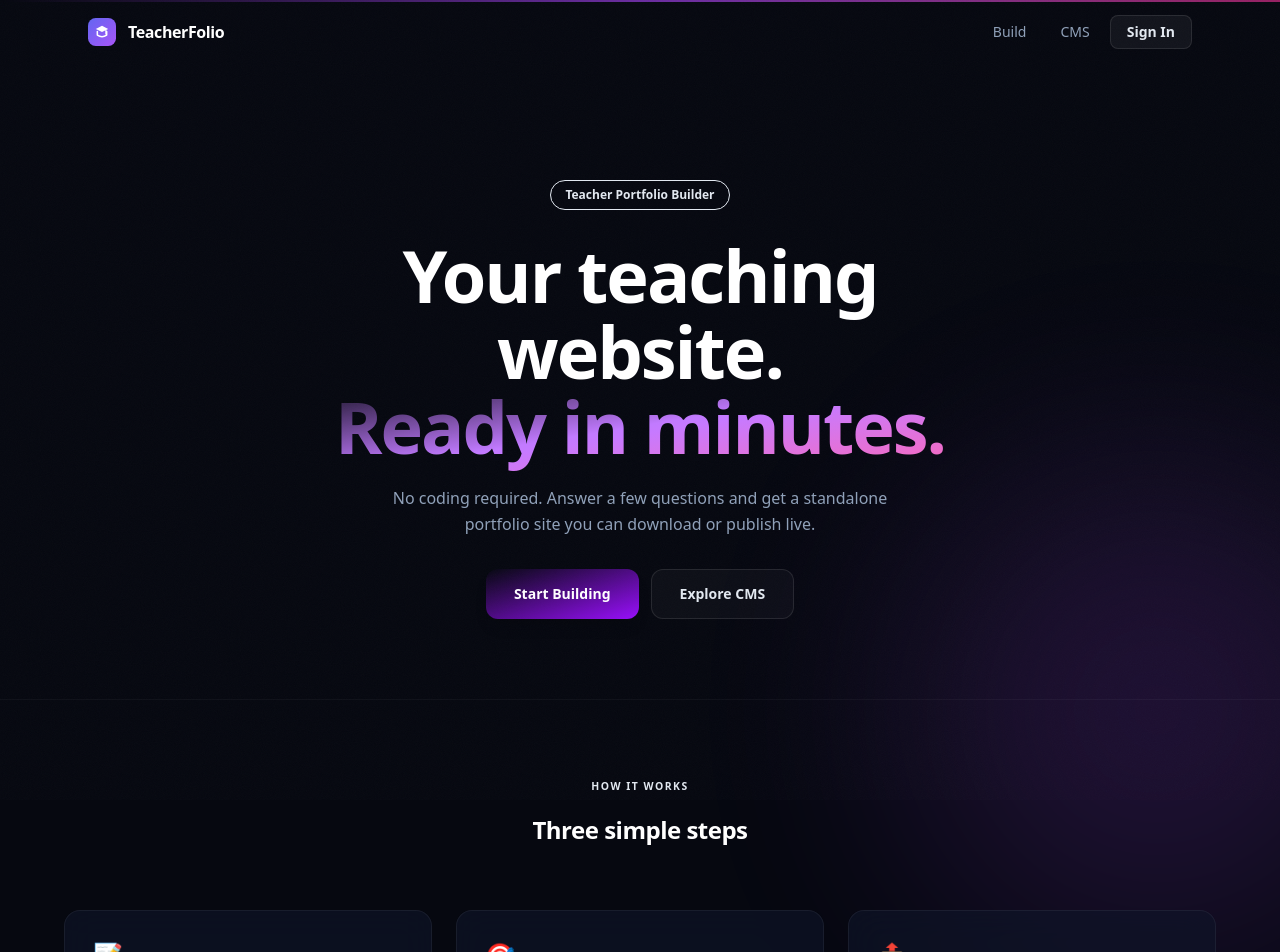
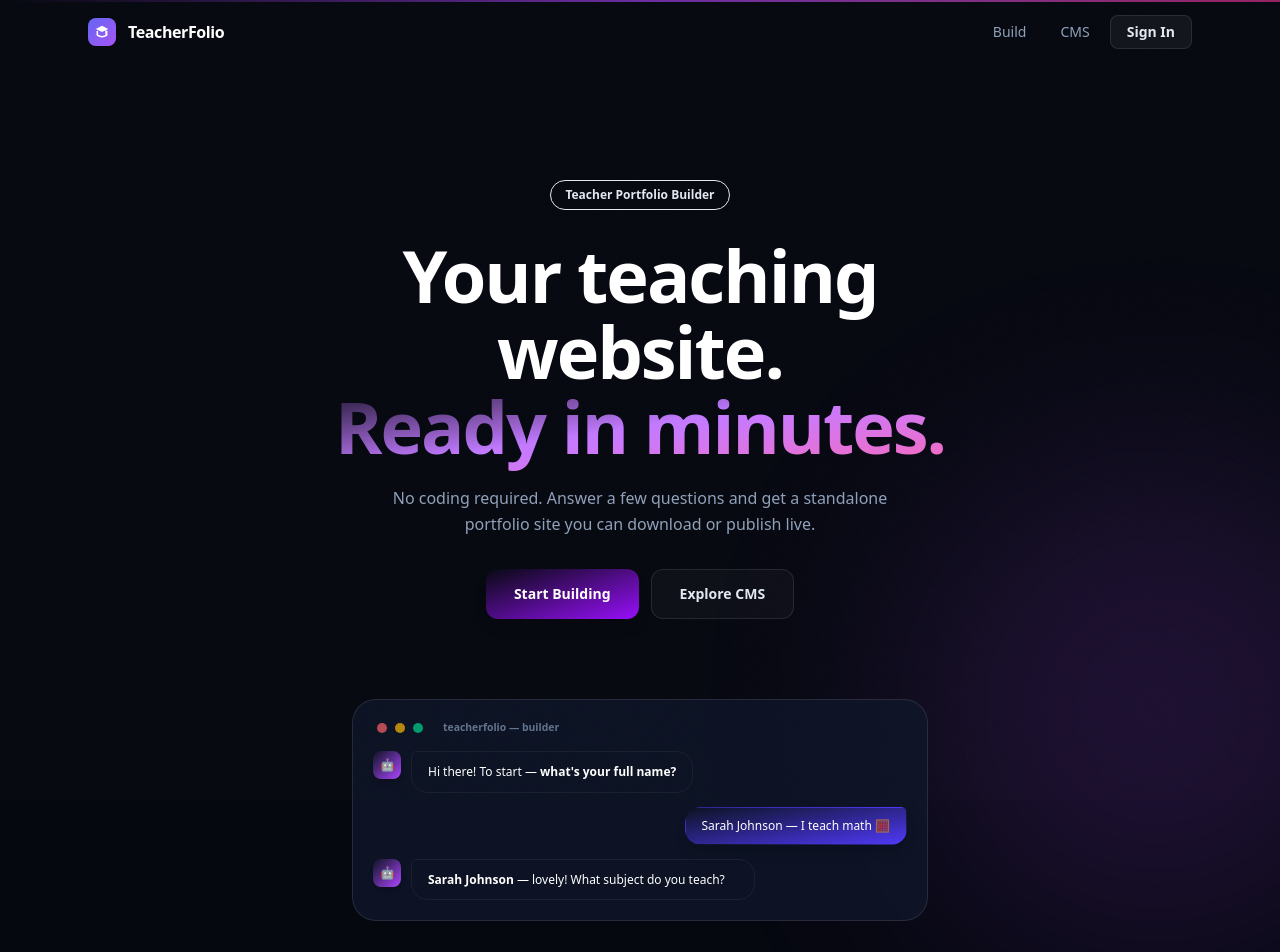
Before and after one commit to beebus-builds/automate, a Next.js app: page / in a window 1280 px wide. Shown: the top 952 px of the page. Built offline with nearby package versions, Linux system fonts and the light colour scheme; no server answers.

Commit message:
ux: add chat builder mockup to hero, PWA install prompt, fix animation-delay utilities

```diff
--- a/app/globals.css
+++ b/app/globals.css
@@ -119,6 +119,12 @@ body {
   background-size: 400% 400%;
   animation: gradientShift 8s ease infinite;
 }
+
+.animation-delay-100 { animation-delay: 0.1s; }
+.animation-delay-200 { animation-delay: 0.2s; }
+.animation-delay-300 { animation-delay: 0.3s; }
+.animation-delay-400 { animation-delay: 0.4s; }
+.animation-delay-500 { animation-delay: 0.5s; }
 
 /* ═══════════════════════════════════════════
    Section spacing
--- a/app/page.tsx
+++ b/app/page.tsx
@@ -72,6 +72,34 @@ export default function HomePage() {
             Explore CMS
           </Link>
         </div>
+
+        <div className="mt-20 max-w-xl mx-auto text-left animate-fade-up animation-delay-300">
+          <div className="glass-strong rounded-3xl p-5 shadow-glow">
+            <div className="flex items-center gap-2 mb-4 px-1">
+              <span className="w-2.5 h-2.5 rounded-full bg-red-400/70" />
+              <span className="w-2.5 h-2.5 rounded-full bg-amber-400/70" />
+              <span className="w-2.5 h-2.5 rounded-full bg-emerald-400/70" />
+              <span className="ml-3 text-[0.65rem] font-semibold text-slate-500">teacherfolio — builder</span>
+            </div>
+            <div className="flex gap-2.5 mb-3.5">
+              <div className="w-7 h-7 rounded-lg bg-gradient-to-br from-brand-500 to-purple-500 flex items-center justify-center flex-shrink-0 text-xs shadow-md shadow-brand-500/20">🤖</div>
+              <div className="bg-surface-700 text-white px-4 py-2.5 rounded-2xl rounded-tl-md text-xs leading-relaxed border border-white/[0.06] max-w-[85%]">
+                Hi there! To start — <strong>what&apos;s your full name?</strong>
+              </div>
+            </div>
+            <div className="flex gap-2.5 mb-3.5 justify-end">
+              <div className="bg-gradient-to-br from-brand-500 to-indigo-600 text-white px-4 py-2.5 rounded-2xl rounded-tr-md text-xs border border-transparent shadow-lg shadow-brand-500/15">
+                Sarah Johnson — I teach math 🧮
+              </div>
+            </div>
+            <div className="flex gap-2.5">
+              <div className="w-7 h-7 rounded-lg bg-gradient-to-br from-brand-500 to-purple-500 flex items-center justify-center flex-shrink-0 text-xs shadow-md shadow-brand-500/20">🤖</div>
+              <div className="bg-surface-700 text-white px-4 py-2.5 rounded-2xl rounded-tl-md text-xs leading-relaxed border border-white/[0.06] max-w-[85%]">
+                <span className="text-brand-300 font-bold">Sarah Johnson</span> — lovely! What subject do you teach? <span className="inline-block w-2 h-3.5 bg-brand-400/70 ml-0.5 align-middle animate-pulse" />
+              </div>
+            </div>
+          </div>
+        </div>
       </section>
 
       <section className="py-[72px] px-6 border-t border-white/[0.04] relative z-10">
--- a/components/PwaRegister.tsx
+++ b/components/PwaRegister.tsx
@@ -1,8 +1,15 @@
 'use client';
 
-import { useEffect } from 'react';
+import { useEffect, useState } from 'react';
+
+interface BeforeInstallPromptEvent extends Event {
+  prompt: () => Promise<void>;
+  userChoice: Promise<{ outcome: 'accepted' | 'dismissed' }>;
+}
 
 export default function PwaRegister() {
+  const [installEvt, setInstallEvt] = useState<BeforeInstallPromptEvent | null>(null);
+
   useEffect(() => {
     if ('serviceWorker' in navigator) {
       navigator.serviceWorker
@@ -10,7 +17,38 @@ export default function PwaRegister() {
         .then(() => console.log('SW registered for offline support'))
         .catch(() => {});
     }
+
+    const onBeforeInstall = (e: Event) => {
+      e.preventDefault();
+      setInstallEvt(e as BeforeInstallPromptEvent);
+    };
+    window.addEventListener('beforeinstallprompt', onBeforeInstall);
+    return () => window.removeEventListener('beforeinstallprompt', onBeforeInstall);
   }, []);
 
-  return null;
+  const handleInstall = async () => {
+    if (!installEvt) return;
+    await installEvt.prompt();
+    const choice = await installEvt.userChoice;
+    if (choice.outcome === 'accepted') setInstallEvt(null);
+  };
+
+  if (!installEvt) return null;
+
+  return (
+    <div className="fixed bottom-4 right-4 z-[1000] glass-strong rounded-2xl p-4 shadow-glow animate-slide-up">
+      <div className="flex items-center gap-3">
+        <div className="w-10 h-10 rounded-xl bg-gradient-to-br from-brand-500 to-purple-600 flex items-center justify-center text-lg shadow-md shadow-brand-500/20">
+          ⬇️
+        </div>
+        <div>
+          <div className="text-sm font-bold text-white">Install TeacherFolio</div>
+          <div className="text-xs text-slate-400">Open it like a native app</div>
+        </div>
+        <button onClick={handleInstall} className="px-4 py-2 ml-2 bg-gradient-to-br from-brand-500 to-purple-600 text-white rounded-xl font-bold text-xs shadow-lg shadow-brand-500/25 hover:-translate-y-0.5 transition-all cursor-pointer">
+          Install
+        </button>
+      </div>
+    </div>
+  );
 }
```
